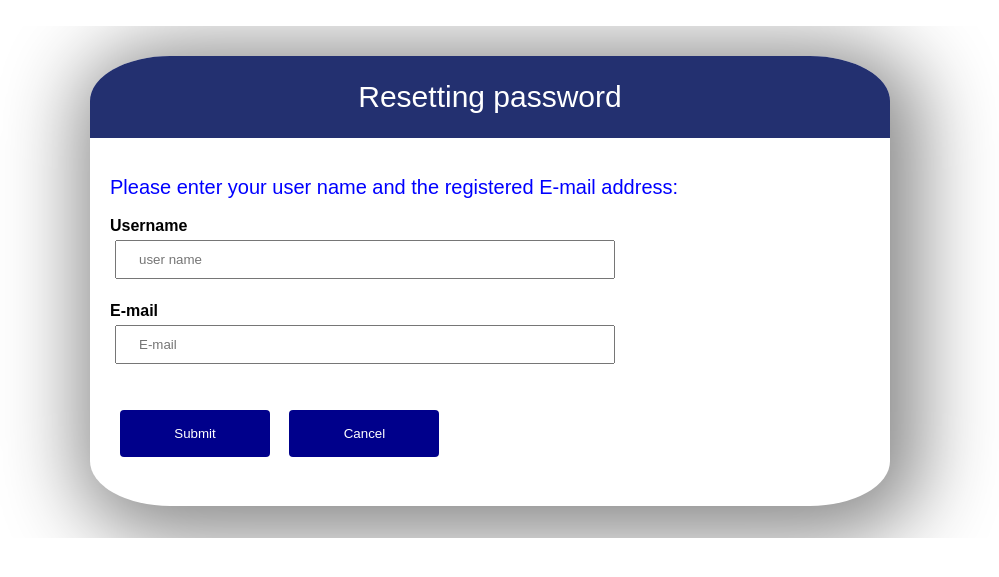
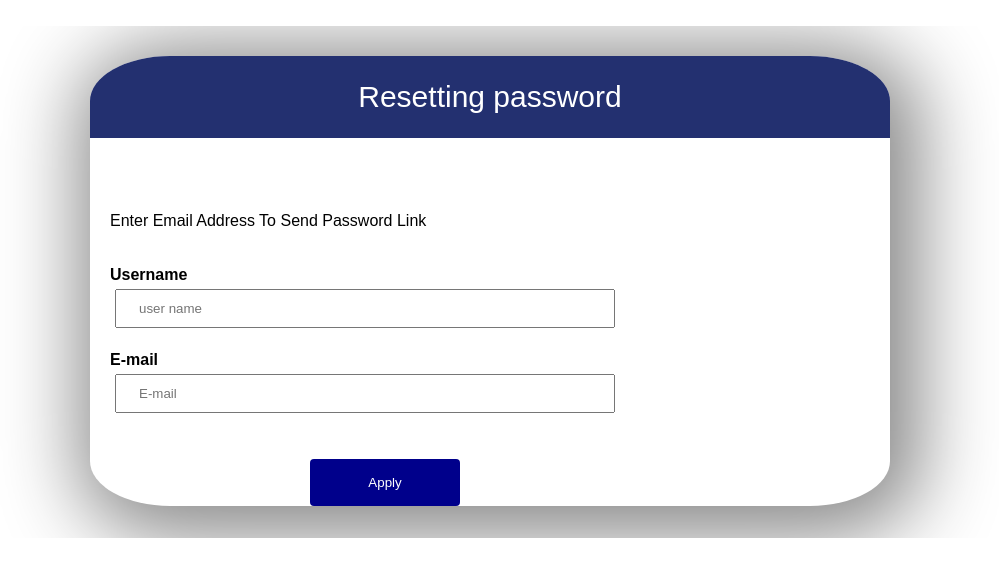
Before and after one commit to Doa3a/Doaa-Private-Messaging-System, a PHP site: page /reset.php in a window 1280 px wide. Shown: the top 577 px of the page, without its empty margins (150-1149 px from the left). Run offline with PHP 8.4, Linux system fonts and the light colour scheme.

Commit message:
Update reset.php

```diff
--- a/reset.php
+++ b/reset.php
@@ -2,9 +2,10 @@
 session_start();
 ?>
 <?php
+
 			$c_user = $c_email = "";
 			$err_array = array('user_err' => '','email_err' => '');
-			if (isset($_POST['Submit'])) {
+			if (isset($_POST['Apply'])) {
 
 			$c_user = clean_input($_POST["user_name"]);
 			if (!preg_match("/^[a-zA-Z ]*$/",$c_user)) {
@@ -16,10 +17,11 @@ session_start();
 
 			$sql_u = "SELECT * FROM `users` WHERE `user_name`='$c_user' AND `Email`='$c_email'";
 			$res_u = mysqli_query($con, $sql_u);
-			if (mysqli_num_rows($res_u) == 0) {
-			$err_array['email_err'] = 'No record found with the supplied data';}
-			if(count(array_filter($err_array)) == 0){
+			if (mysqli_num_rows($res_u) === 0) {
+			echo 'Sorry...';}
+			elseif(count(array_filter($err_array)) == 0){
 			header("location:newpass.php");
+			$_SESSION['user_name'] = $_POST['user_name'];
 		}
 			}
 
@@ -39,27 +41,21 @@ function clean_input($data) {
 
 <div id="container">
 		<div id="menu" align="center">
+
 		Resetting password
 		</div>
 <div>
 		<form method="post" class="form-container" >
-		<br/><a style="color:blue;">Please enter your user name and the registered E-mail address:</a><br/><br/>
+	 	<br><br><br>Enter Email Address To Send Password Link<br/><br><br>
 		 <label for="user"><b>Username</b></label>
 		 <input type="text" placeholder="user name" name="user_name" class="input" required/><br/>
 	     <span class="error"><?php echo $err_array['user_err']; ?></span><br/>
 		<label for="email"><b>E-mail</b></label>
 		 <input type="email" placeholder="E-mail" name="Email" class="input" required/><br/>
 		 <span class="error"><?php echo $err_array['email_err']; ?></span><br><br>
-		<input type="submit" name="Submit" style="margin-left: 10px;" value="Submit" />
-<button class = "cancel-button" onclick="goBack()" style="margin-left: 10px; background-color:darkblue">Cancel</button>
-
+		<input type="submit" name="Apply" value="Apply" /> <br><br>
 	    </form>
 </div>
 
-<script>
-function goBack() {
-  window.history.back();
-}
-</script>
 </body>
 <html>
```
